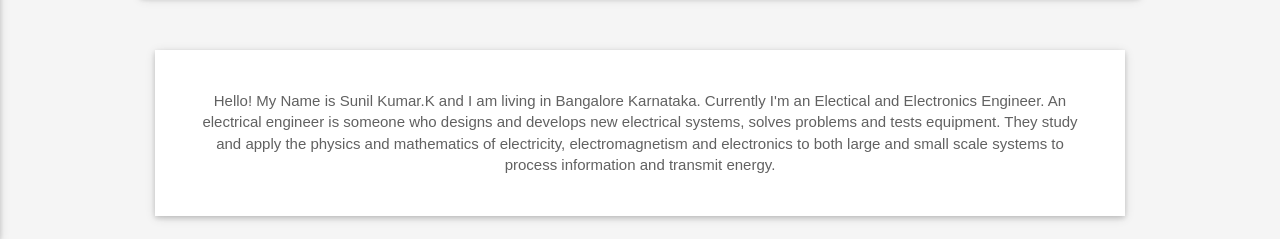
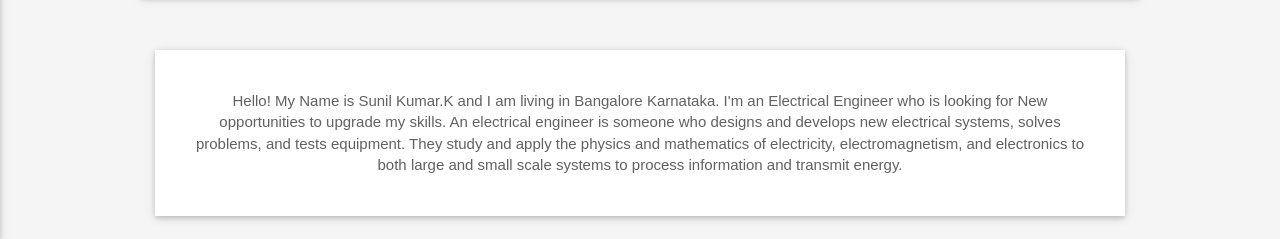
Before and after one commit to sunilkumar34/Resume, a plain HTML site: page index.html in a window 1280 px wide. Shown: the part 561-800 px from the top of the page. Drawn offline with Linux system fonts and the light colour scheme; some packages are replaced by stand-ins of ours; files whose address does not match are found by name; a web font is replaced by a local one.

Commit message:
Add files via upload

```diff
--- a/index.html
+++ b/index.html
@@ -210,8 +210,8 @@
                     <div class="card-content">
                         <!-- ABOUT PARAGRAPH -->
                         <p>
-                            Hello! My Name is Sunil Kumar.K and I am living in Bangalore Karnataka. Currently I'm an Electical and Electronics Engineer.
-                            An electrical engineer is someone who designs and develops new electrical systems, solves problems and tests equipment. They study and apply the physics and mathematics of electricity, electromagnetism and electronics to both large and small scale systems to process information and transmit energy.
+                            Hello! My Name is Sunil Kumar.K and I am living in Bangalore Karnataka. I'm an Electrical Engineer who is looking for New opportunities to upgrade my skills.
+                            An electrical engineer is someone who designs and develops new electrical systems, solves problems, and tests equipment. They study and apply the physics and mathematics of electricity, electromagnetism, and electronics to both large and small scale systems to process information and transmit energy.
 
                     </div>
                 </div>
```
